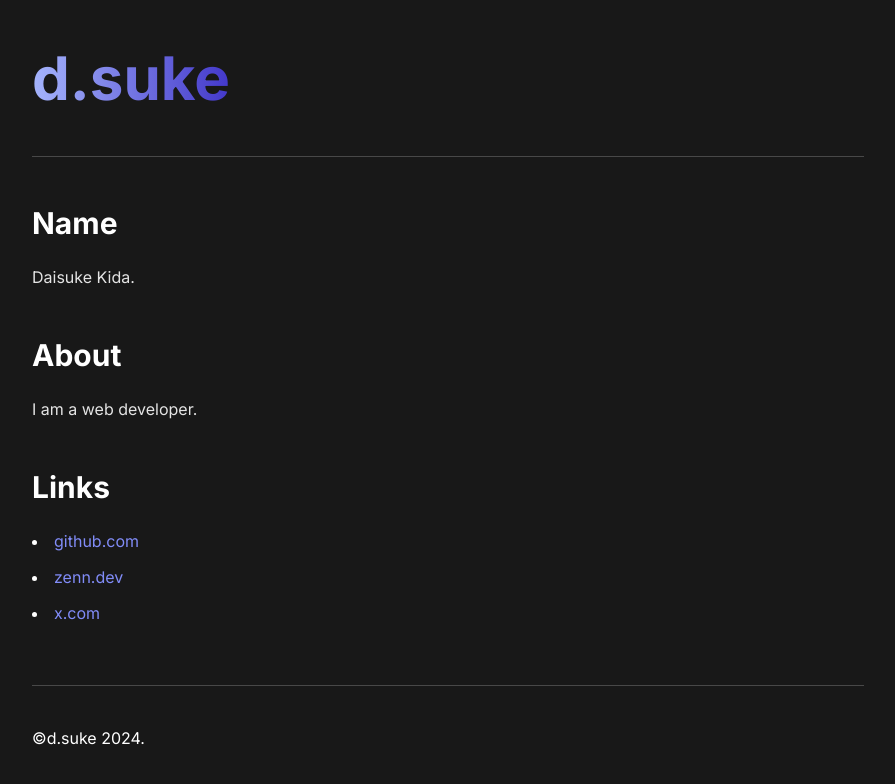
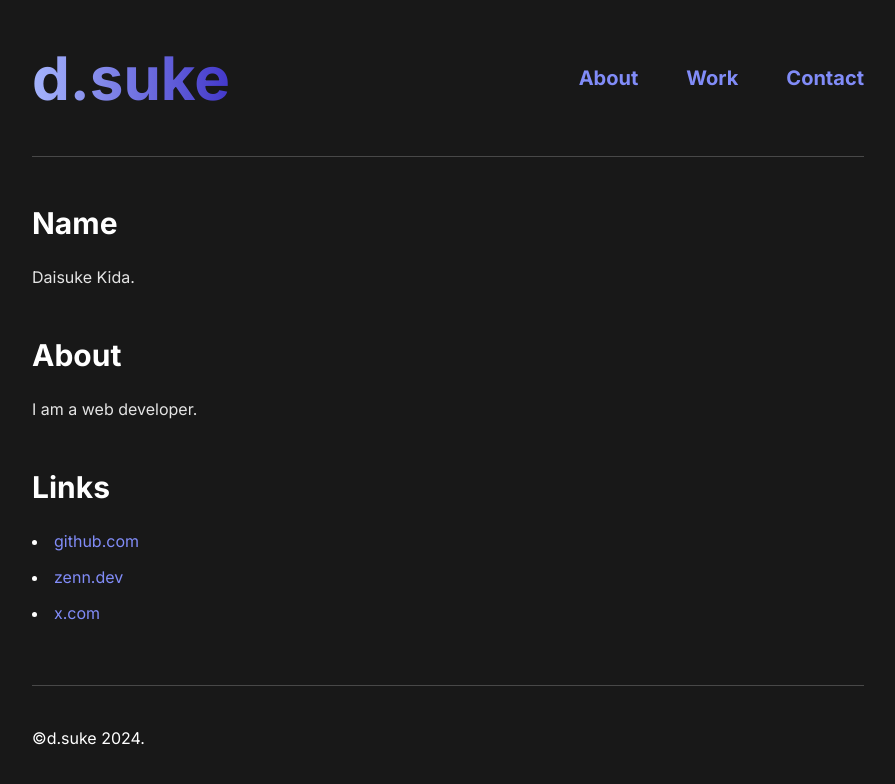
Before and after one commit to D-suke0614/d.suke, a Next.js app: page / in a window 1280 px wide. Shown: the top 784 px of the page, without its empty margins (192-1087 px from the left). Built offline with nearby package versions, Linux system fonts and the light colour scheme.

Commit message:
feat: ヘッダーに各ページへのリクを設置

```diff
--- a/src/app/components/Header.tsx
+++ b/src/app/components/Header.tsx
@@ -1,9 +1,22 @@
 const Header = () => {
   return (
-    <header className="py-12 mb-12 border-solid border-b border-[#484848]">
+    <header className="py-12 mb-12 flex items-center justify-between border-solid border-b border-[#484848]">
       <h1 className="text-6xl font-bold inline-block text-transparent bg-clip-text bg-gradient-to-r from-indigo-300 to-indigo-700">
         <a href="/">d.suke</a>
       </h1>
+      <nav>
+        <ul className="flex items-center gap-12 text-xl font-bold text-indigo-400">
+          <li className="hover:text-indigo-300">
+            <a href="/about">About</a>
+          </li>
+          <li className="hover:text-indigo-300">
+            <a href="/work">Work</a>
+          </li>
+          <li className="hover:text-indigo-300">
+            <a href="/contact">Contact</a>
+          </li>
+        </ul>
+      </nav>
     </header>
   )
 }
```
